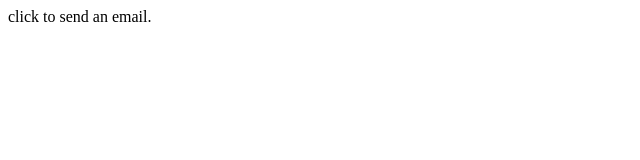
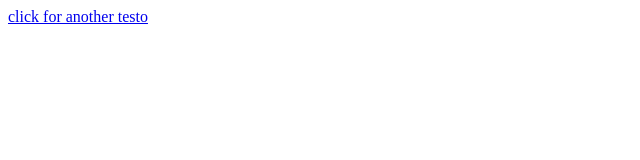
Before and after one commit to Bumbleboss/sitedomain, a plain HTML site: page index.html in a window 1280 px wide. Shown: the whole page, without its empty margins (0-640 px from the left). Drawn offline with Linux system fonts and the light colour scheme.

Commit message:
Update index.html

```diff
--- a/index.html
+++ b/index.html
@@ -1,20 +1,8 @@
 <!DOCTYPE html>
 <html lang="en">
 <head>
-  <script src="https://smtpjs.com/v3/smtp.js"></script>
 </head>
 <body>
-  <div onclick="sendEmail()" style="cursor:pointer">click to send an email.</div>
-  <script>
-    function sendEmail() {
-       Email.send({
-          SecureToken: "f69874b4-aa99-4e6b-bc1b-474f4e95f43f",
-          To: 'me@bumbleboss.xyz',
-          From: "no-reply@bumbleboss.xyz",
-          Subject: "This is a test",
-          Body: "And this is the body"
-      }).then(message => alert(message));
-    }
-  </script>
+  <a href="/test">click for another testo</a>
 </body>
 </html>
```
